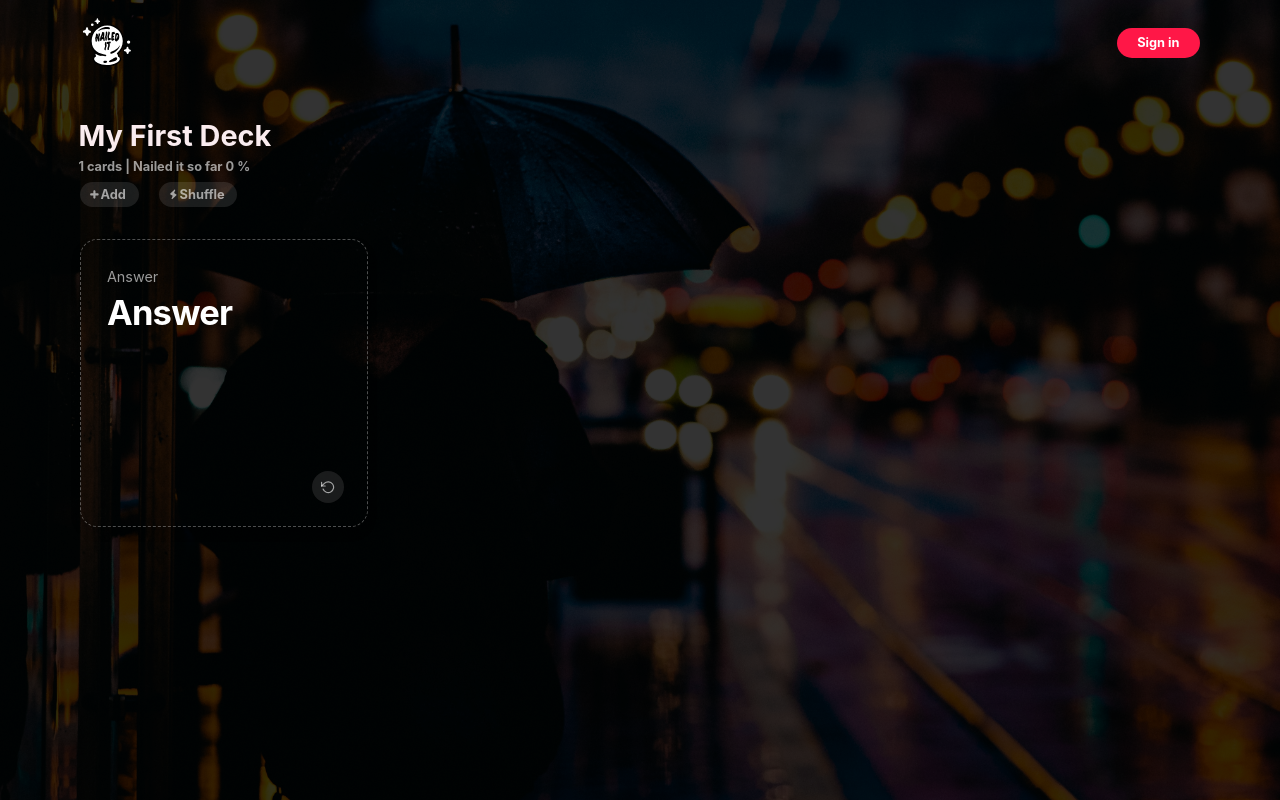
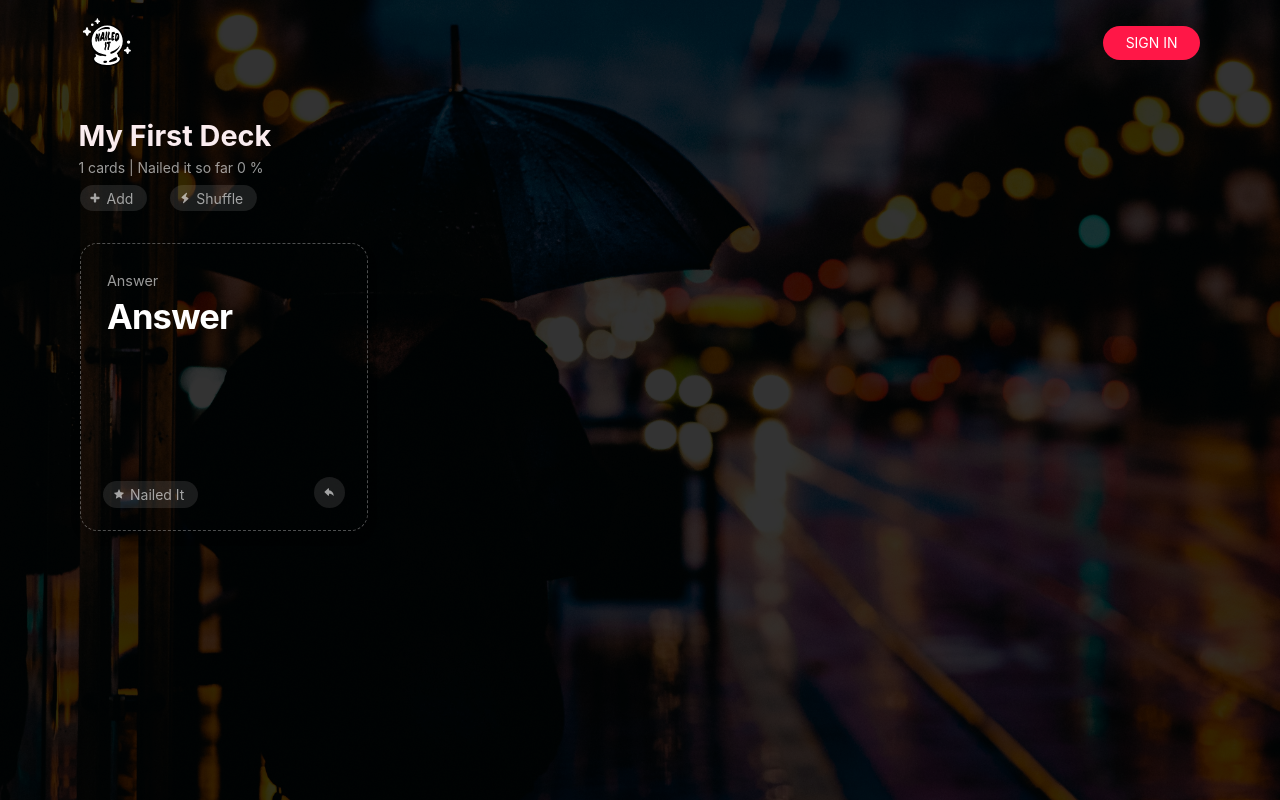
Before and after one commit to evilpaper/nailed-it, a React (Create React App) app: page / in a window 1280 px wide. Both pictures are taken after a click on the button 328 px from the left and 486 px from the top of the page. Built offline with nearby package versions, Linux system fonts and the light colour scheme.

Commit message:
Add Nailed It button to card

```diff
--- a/src/components/Card/Card.jsx
+++ b/src/components/Card/Card.jsx
@@ -1,8 +1,9 @@
 import React, { useState } from "react";
 import { useSpring, animated as a } from "react-spring";
-import { FiTrash2 } from "react-icons/fi";
-import { FiRotateCcw } from "react-icons/fi";
-import { FiRotateCw } from "react-icons/fi";
+import { TiTrash } from "react-icons/ti";
+import { TiArrowBack } from "react-icons/ti";
+import { TiArrowForward } from "react-icons/ti";
+import { TiStar } from "react-icons/ti";
 
 export default function Card({
   question,
@@ -42,6 +43,10 @@ export default function Card({
         }}
       >
         {" "}
+        <button className="card__nailed-it">
+          <TiStar className="card__button-icon" />
+          Nailed It
+        </button>
         <p className="card__header">Answer</p>
         <textarea
           className="card__content card__content--back"
@@ -52,7 +57,7 @@ export default function Card({
           maxLength="75"
         ></textarea>
         <button className="card__flip card__flip--back" onClick={onFlipCard}>
-          <FiRotateCcw />
+          <TiArrowBack />
         </button>
       </a.div>
 
@@ -66,7 +71,7 @@ export default function Card({
       >
         {" "}
         <button className="card__delete" onClick={onDeleteCard}>
-          <FiTrash2 />
+          <TiTrash />
         </button>
         <p className="card__header">Question</p>
         <textarea
@@ -78,7 +83,7 @@ export default function Card({
           maxLength="75"
         ></textarea>
         <button className="card__flip" onClick={onFlipCard}>
-          <FiRotateCw />
+          <TiArrowForward />
         </button>
       </a.div>
     </div>
--- a/src/components/Card/styles.css
+++ b/src/components/Card/styles.css
@@ -69,8 +69,8 @@
   justify-content: center;
   align-items: center;
   padding: 0.6em;
+  font-size: 14px;
   margin: 0;
-  font-size: 1em;
   border: none;
   color: rgba(255, 255, 255, 0.6);
   background-color: rgba(255, 255, 255, 0.1);
@@ -89,9 +89,8 @@
   justify-content: center;
   align-items: center;
   padding: 0.6em;
+  font-size: 14px;
   margin: 0;
-  font-size: 1em;
-  font-weight: 700;
   border: none;
   color: rgba(255, 255, 255, 0.6);
   background-color: rgba(255, 255, 255, 0.1);
@@ -101,3 +100,26 @@
   color: white;
   background-color: rgba(255, 255, 255, 0.1);
 }
+
+.card__nailed-it {
+  position: absolute;
+  z-index: 10;
+  bottom: 1.6em;
+  left: 1.6em;
+  display: flex;
+  justify-content: center;
+  align-items: center;
+  padding-left: 0.6em;
+  padding-right: 1em;
+  padding-top: 0.2em;
+  padding-bottom: 0.2em;
+  font-size: 14px;
+  margin: 0;
+  border: none;
+  color: rgba(255, 255, 255, 0.6);
+  background-color: rgba(255, 255, 255, 0.1);
+}
+
+.card__button-icon {
+  margin-right: 0.3em;
+}
--- a/src/components/Deck/Deck.jsx
+++ b/src/components/Deck/Deck.jsx
@@ -1,7 +1,6 @@
 import React from "react";
 import Card from "../Card";
 import { animated as a, useTransition } from "react-spring";
-import { FiPlus } from "react-icons/fi";
 import { TiFlash } from "react-icons/ti";
 import { TiPlus } from "react-icons/ti";
 
@@ -68,11 +67,11 @@ export default function Deck({
       <p className="deck__stats">{cards.length} cards | Nailed it so far 0 %</p>
       <div className="deck__actions-menu">
         <button className="deck__add-card" onClick={onClickAddCard}>
-          <TiPlus />
+          <TiPlus className="deck__button-icon" />
           Add
         </button>
         <button className="deck__shuffle-cards" onClick={onClickShuffleDeck}>
-          <TiFlash />
+          <TiFlash className="deck__button-icon" />
           Shuffle
         </button>
       </div>
--- a/src/components/Deck/styles.css
+++ b/src/components/Deck/styles.css
@@ -25,9 +25,8 @@
   margin-left: 14.4px;
   margin-bottom: 0.5em;
   color: #faecef;
-  font-weight: 700;
   color: rgba(255, 255, 255, 0.6);
-  font-size: 0.8em;
+  font-size: 14px;
 }
 
 .deck__actions-menu {
@@ -51,10 +50,7 @@
   justify-content: center;
   align-items: center;
   margin: 0;
-  font-size: 0.8em;
-  font-weight: 700;
   color: #fefefe;
-  font-size: 0.8em;
   padding-left: 0.6em;
   padding-right: 1em;
   padding-top: 0.2em;
@@ -63,4 +59,9 @@
   background-color: rgba(255, 255, 255, 0.1);
   border: none;
   margin-right: 1.6em;
+  font-size: 14px;
 }
+
+.deck__button-icon {
+  margin-right: 0.3em;
+}
--- a/src/components/app.css
+++ b/src/components/app.css
@@ -59,9 +59,9 @@ h2 {
 }
 
 #sign-in {
+  text-transform: uppercase;
   line-height: 2em;
-  font-size: 0.8em;
-  font-weight: 700;
+  font-size: 14px;
   padding-left: 1.6em;
   padding-right: 1.6em;
   padding-top: 0.2em;
```
